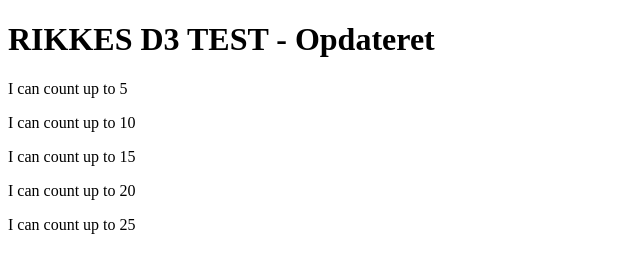
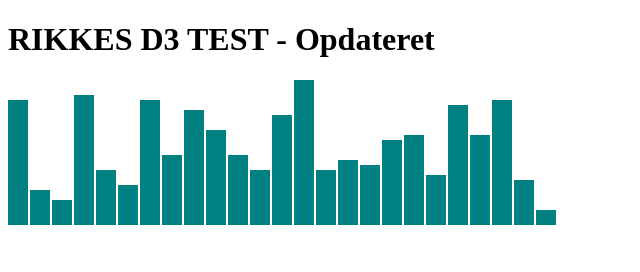
Before and after one commit to RikkeBarsten/d3js_testproject, a plain HTML site: page TestProject/index.html in a window 1280 px wide. Shown: the whole page, without its empty margins (0-640 px from the left). Drawn offline with Linux system fonts and the light colour scheme.

Commit message:
Draw div-barchart

```diff
--- /dev/null
+++ b/TestProject/css/d3style.css
@@ -0,0 +1,17 @@
+body {
+}
+
+div {
+    display: inline-block;
+    width: 20px;
+    height: 75px;
+    background-color: teal;
+}
+
+div.bar {
+    display:inline-block;
+    width: 20px;
+    height: 75px;
+    background-color: teal;
+    margin-right: 2px;
+}
--- a/TestProject/index.html
+++ b/TestProject/index.html
@@ -3,15 +3,34 @@
 <head>
     <title>D3 Test Template</title>
     <script type="text/javascript" src="d3/d3.js"></script>
+    <link rel="stylesheet" type="text/css" href="css/d3style.css" />
 	<meta charset="utf-8" />
 </head>
 <body>
     <h1>RIKKES D3 TEST - Opdateret</h1>
     <script type="text/javascript">
-        var dataset = [5, 10, 15, 20, 25];
-        d3.select("body").selectAll("p").data(dataset).enter()
-            .append("p")
-            .text(function (d) { return "I can count up to " + d; });
+
+        var dataset = [25, 7, 5, 26, 11, 8, 25, 14, 23, 19,
+                14, 11, 22, 29, 11, 13, 12, 17, 18, 10,
+                24, 18, 25, 9, 3];
+
+        //d3.select("body").selectAll("p").data(dataset).enter()
+        //    .append("p")
+        //    .text(function (d) { return "I can count up to " + d; })
+        //    .style("color", function (d) {
+        //        if (d % 2 == 0)
+        //            return "red";
+        //        else
+        //            return "black";
+        //    });
+
+        d3.select("body").selectAll("div").data(dataset).enter()
+        .append("div")
+        .attr("class", "bar")
+        .style("height", function (d) {
+            var barheight = d * 5;
+            return barheight + "px"});
+
     </script>
 </body>
 </html>
```
Also changed, not shown: 1 other file.
